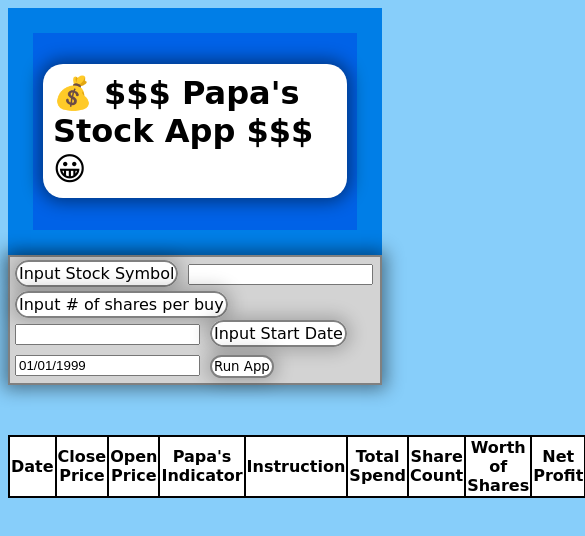
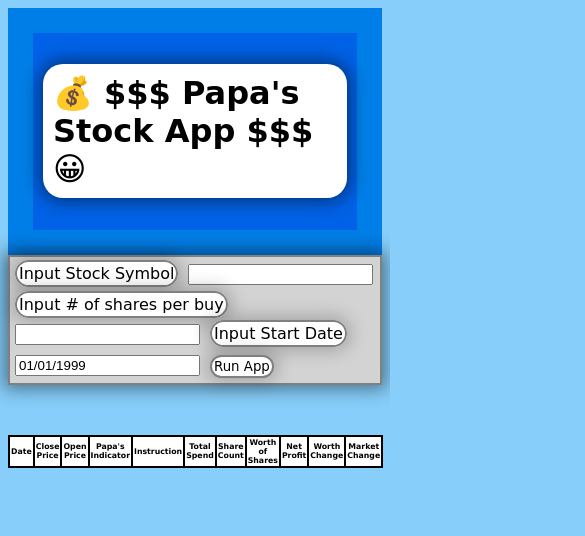
Before and after one commit to nicholasamato/papas-stock-app, a React (Create React App) app: page / in a window 390 px wide. Shown: the top 536 px of the page, 585 px wide, since content can reach past the window. Built offline with nearby package versions, Linux system fonts and the light colour scheme.

Commit message:
mobile responsivity update

```diff
--- a/src/css/styling.css
+++ b/src/css/styling.css
@@ -9,6 +9,9 @@ table{
     margin-top: 50px;
 }
 
+td,th{
+   font-size: 2vw;
+}
 .banner{
     background-color: #0062e7;
     padding: 10px;
```
